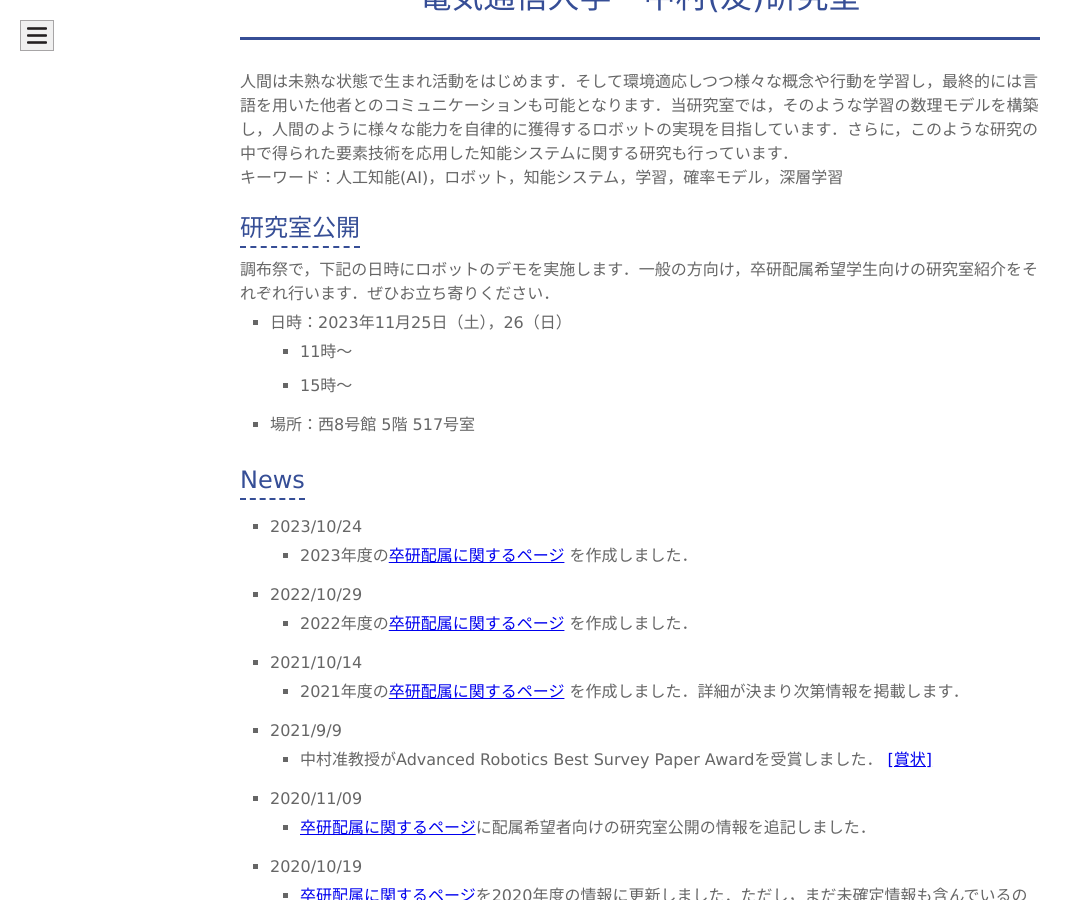
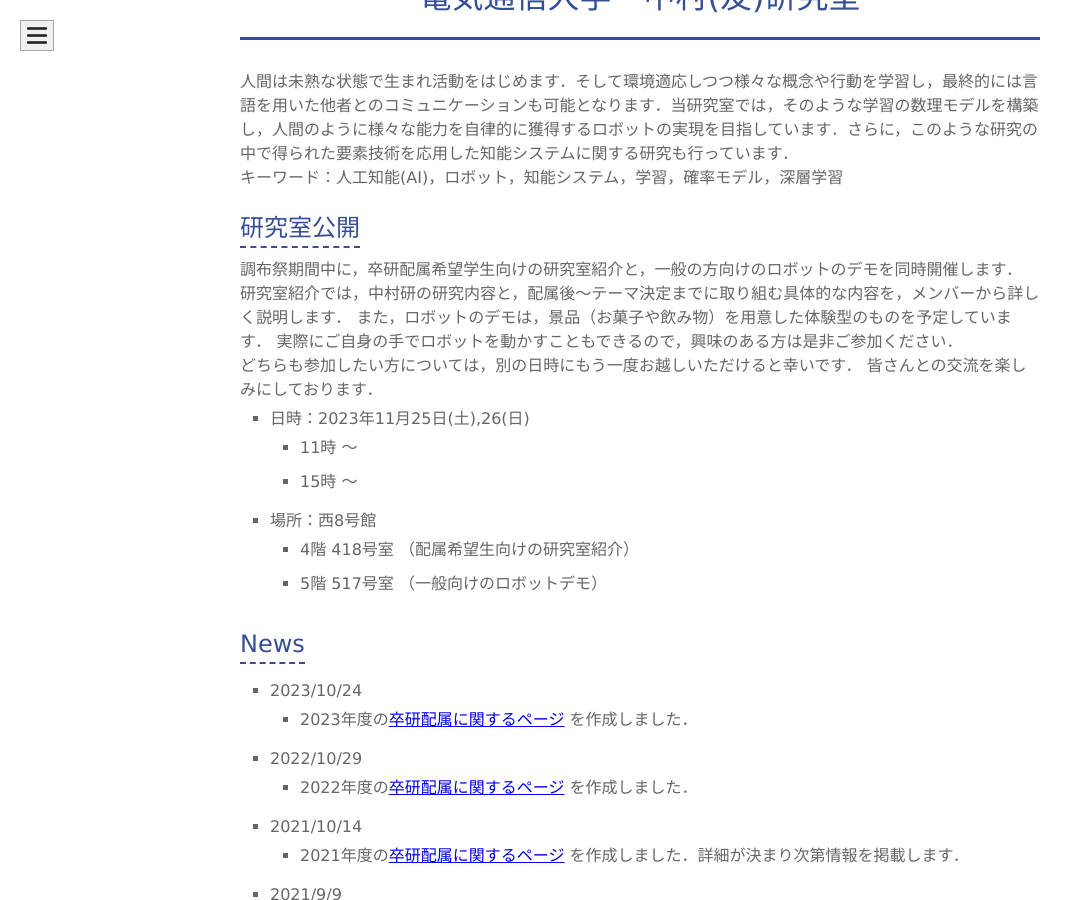
Before and after one commit to naka-lab/naka-lab.github.io, a Jekyll site: the page built from index.md, in a window 1280 px wide and 900 px high, scrolled down 575 px. Shown: the whole window, without its empty margins (0-1083 px from the left). Built offline with Jekyll 4.4.1, drawn with Linux system fonts in a browser that asks for light colours; our own code applies the rules of GitHub Pages for plain Markdown files.

Commit message:
Update index.md

```diff
--- a/index.md
+++ b/index.md
@@ -8,12 +8,21 @@ layout: default
 キーワード：人工知能(AI)，ロボット，知能システム，学習，確率モデル，深層学習
 
 ## 研究室公開
-調布祭で，下記の日時にロボットのデモを実施します．一般の方向け，卒研配属希望学生向けの研究室紹介をそれぞれ行います．ぜひお立ち寄りください．
+調布祭期間中に，卒研配属希望学生向けの研究室紹介と，一般の方向けのロボットのデモを同時開催します．
+研究室紹介では，中村研の研究内容と，配属後〜テーマ決定までに取り組む具体的な内容を，メンバーから詳しく説明します．
+また，ロボットのデモは，景品（お菓子や飲み物）を用意した体験型のものを予定しています．
+実際にご自身の手でロボットを動かすこともできるので，興味のある方は是非ご参加ください．
 
-- 日時：2023年11月25日（土），26（日）
-  - 11時〜
-  - 15時〜
-- 場所：西8号館 5階 517号室
+どちらも参加したい方については，別の日時にもう一度お越しいただけると幸いです．
+皆さんとの交流を楽しみにしております．
+
+- 日時：2023年11月25日(土),26(日)
+  - 11時 〜
+  - 15時 〜
+
+- 場所：西8号館
+  - 4階 418号室 （配属希望生向けの研究室紹介）
+  - 5階 517号室 （一般向けのロボットデモ）
 
 ## News
 * 2023/10/24
```
